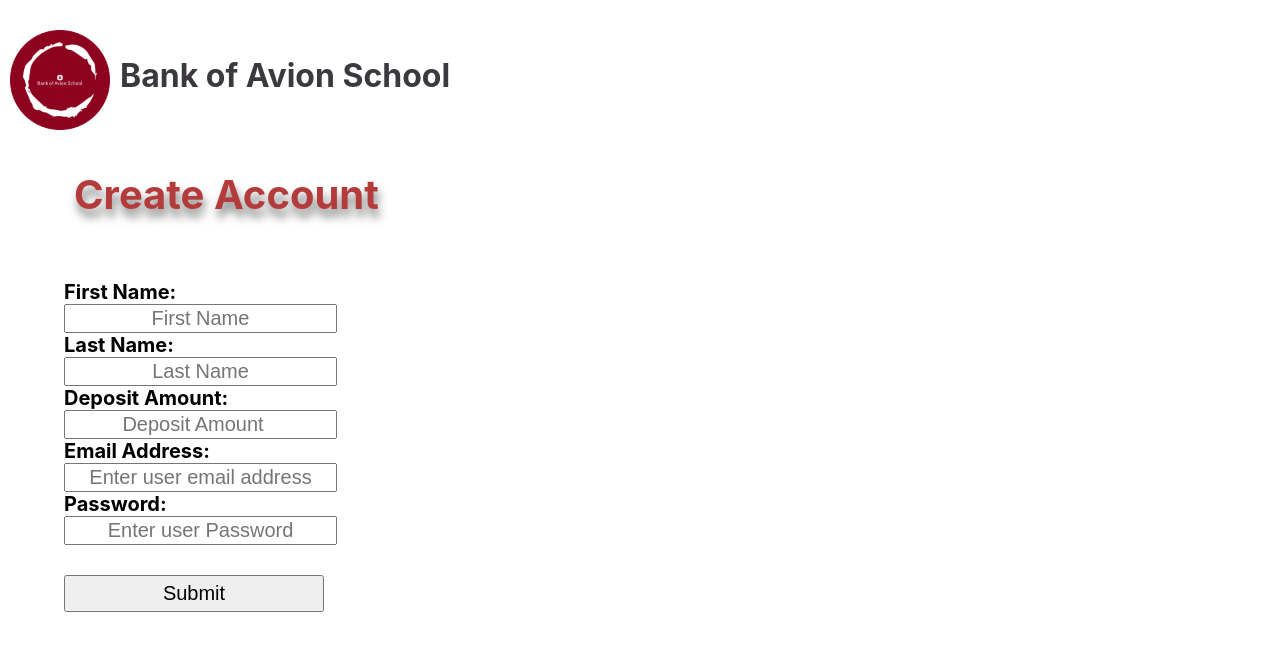
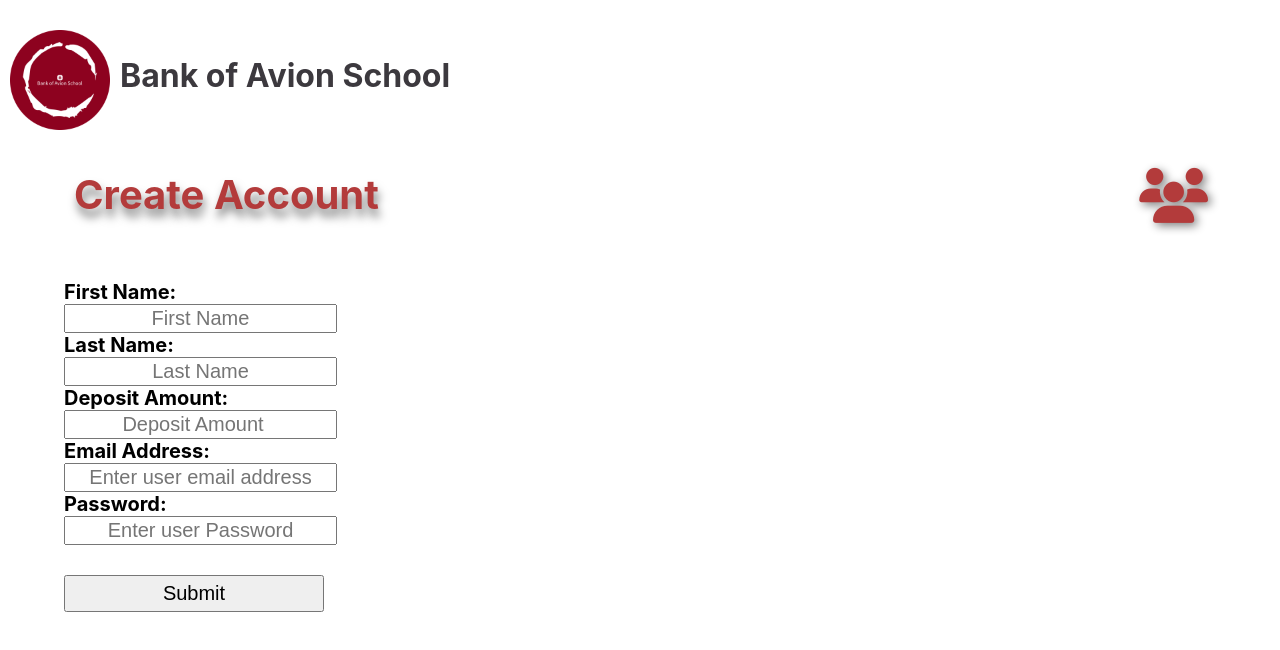
Before and after one commit to elainesanluis/bank-and-budget-app, a React (Create React App) app: page /create-account in a window 1280 px wide. Shown: the top 650 px of the page. Built offline with nearby package versions, Linux system fonts and the light colour scheme.

Commit message:
added link to accounts in createaccountspage

```diff
--- a/src/Pages/CreateAccountPage.js
+++ b/src/Pages/CreateAccountPage.js
@@ -75,7 +75,10 @@ function CreateAccountPage({ addAccount, accounts }) {
       <br />
 
       <div id='create-account-form'>
+        <div className='create-account-page-heading'>
         <h2 className='page-heading'>Create Account</h2>
+        <Link to="/accounts"><i className="fa-solid fa-users link-to-accounts-icon"></i></Link>
+        </div>
         <form id='create-form' onSubmit={handleSubmit}>
           <label htmlFor='firstName' className='createAccountLabel'>First Name: </label><br />
           <input
--- a/src/components/Styles.css
+++ b/src/components/Styles.css
@@ -177,3 +177,15 @@ position: absolute;
 bottom: 7%;
 left: 5%;
 }
+
+.link-to-accounts-icon {
+    font-size: 55px;
+        text-shadow: 3px 3px 10px gray;
+        padding: 8px;
+        position: absolute;
+        top: 20%;
+        right: 5%;
+        color:  rgb(179, 59, 59);
+        background-color: white;
+        border: white;
+    }
```
